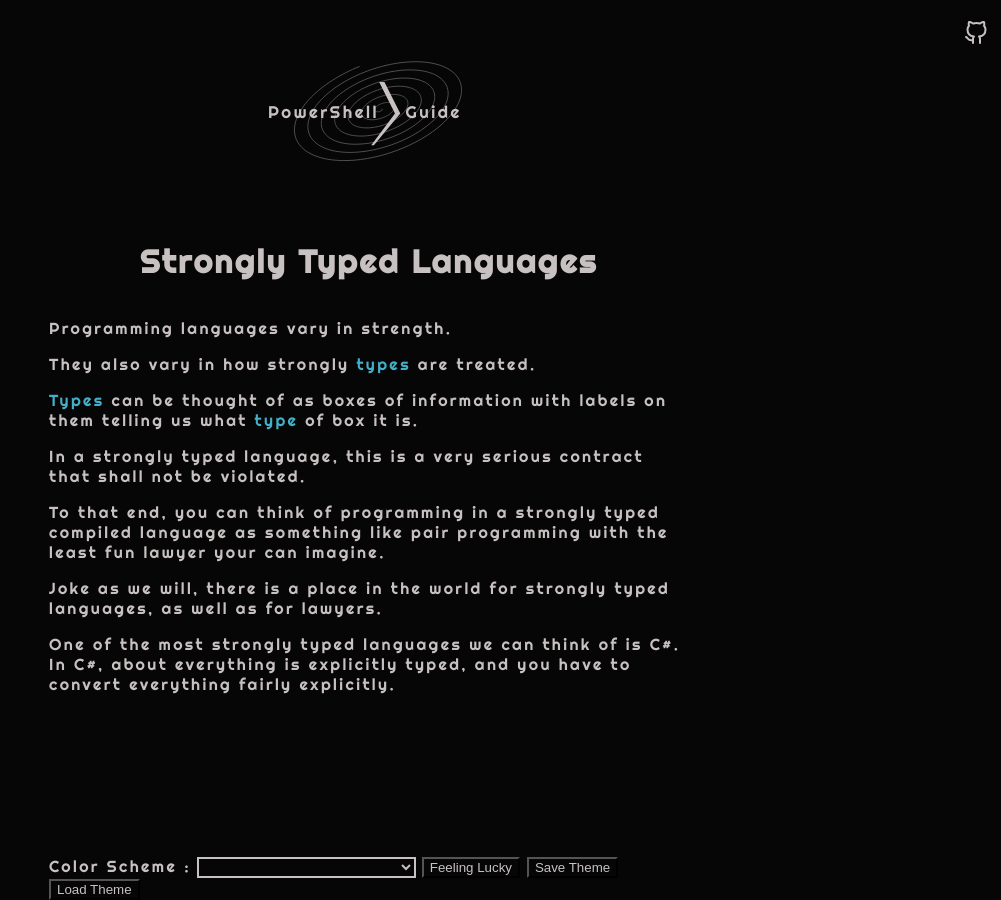
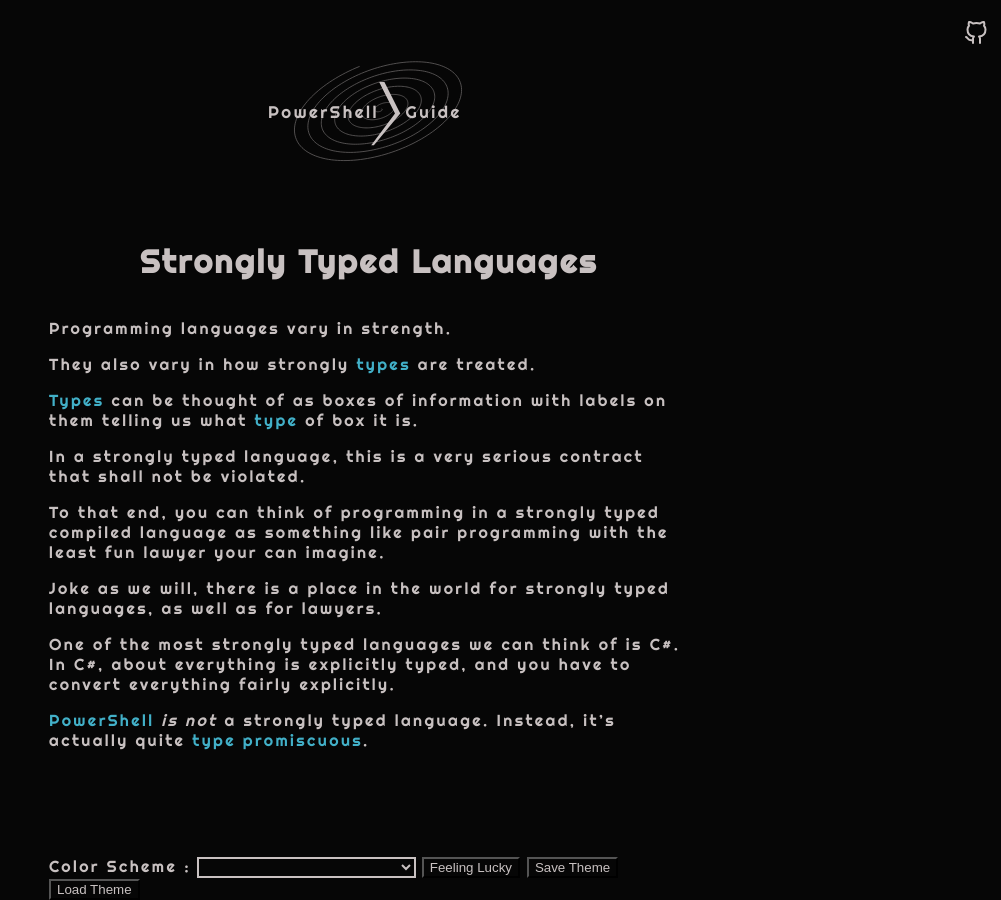
Before and after one commit to PowerShellGuides/PowerShellGuide, a Jekyll site: the page built from docs/Languages/Strongly-Typed-Languages.md, in a window 1280 px wide. Shown: the whole page, without its empty margins (279-1280 px from the left). Built offline with Jekyll 4.4.1, drawn with Linux system fonts in a browser that asks for light colours.

Commit message:
Adding link to Weakly Typed Languages (Fixes #59)

```diff
--- a/docs/Languages/Strongly-Typed-Languages.md
+++ b/docs/Languages/Strongly-Typed-Languages.md
@@ -21,3 +21,5 @@ To that end, you can think of programming in a strongly typed compiled language
 Joke as we will, there is a place in the world for strongly typed languages, as well as for lawyers.
 
 One of the most strongly typed languages we can think of is C#.  In C#, about everything is explicitly typed, and you have to convert everything fairly explicitly.
+
+[PowerShell](/PowerShell) _is not_ a strongly typed language.  Instead, it's actually quite [type promiscuous](/Languages/Weakly-Typed-Languages).
```
